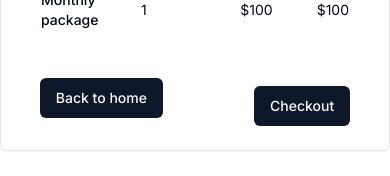
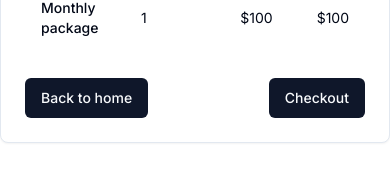
Before and after one commit to latampayments/payments_latam, a Next.js app: page /cart in a window 390 px wide. Shown: the part 433-609 px from the top of the page. Built offline with nearby package versions, Linux system fonts and the light colour scheme; no server answers.

Commit message:
[feat] page cart init

```diff
--- a/src/app/cart/page.tsx
+++ b/src/app/cart/page.tsx
@@ -107,7 +107,7 @@ const CartPage = () => {
           </CardContent>
 
           <CardFooter>
-            <div className="w-full flex flex-wrap right-0 justify-around space-x-4 space-y-4 items-center lg:justify-between sm:justify-center md:justify-center">
+            <div className="w-full flex flex-wrap items-center justify-between ">
               <Button>Back to home</Button>
 
               <Link href={`/method/`} className="justify-center text-center" />
```
